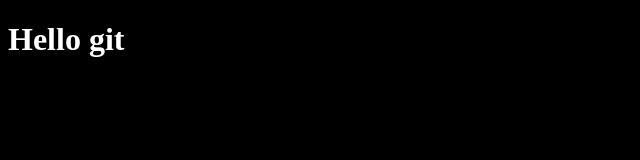
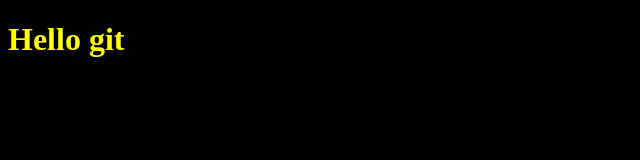
Before and after one commit to doctype-top/my_first_project, a plain HTML site: page index.html in a window 1280 px wide. Shown: the whole page, without its empty margins (0-640 px from the left). Drawn offline with Linux system fonts and the light colour scheme.

Commit message:
change text color

```diff
--- a/css/style.css
+++ b/css/style.css
@@ -1,4 +1,4 @@
 body{
 	background-color: black;
-	color: white;
+	color: yellow;
 }
```
